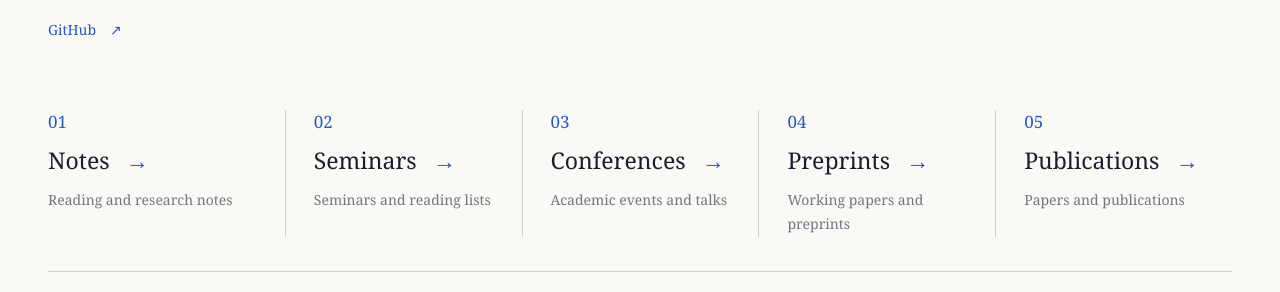
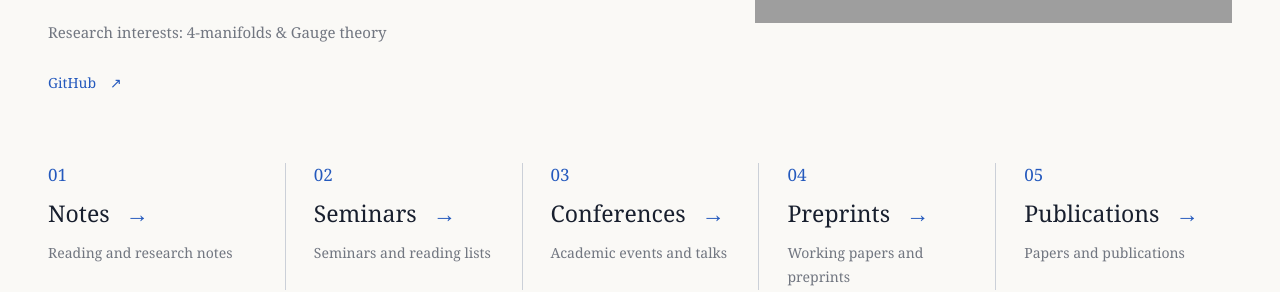
Before and after one commit to zijianl256-coder/zijianl256-coder.github.io, a plain HTML site: page index.html in a window 1280 px wide. Shown: the part 542-834 px from the top of the page. Drawn offline with Linux system fonts and the light colour scheme; grey boxes are pictures that could not be loaded.

Commit message:
Add research interests in 4-manifolds and gauge theory

```diff
--- a/index.html
+++ b/index.html
@@ -26,6 +26,7 @@
 <h1 id="hero-title">Tzuchien</h1><div class="accent-rule"></div>
 <p class="hero-subtitle" data-zh="学习, 研究与交流." data-en="Learning, research, and conversation.">学习, 研究与交流.</p>
 <p class="hero-description" data-zh="在这里记录阅读与思考, 整理研究笔记, 分享讨论班与学术活动." data-en="A space for reading and thinking, research notes, seminars, and academic life.">在这里记录阅读与思考, 整理研究笔记, 分享讨论班与学术活动.</p>
+<p class="hero-description"><span data-zh="研究兴趣: " data-en="Research interests: ">研究兴趣: </span><span>4-manifolds &amp; Gauge theory</span></p>
 <a class="text-link" href="https://github.com/zijianl256-coder" target="_blank" rel="noreferrer">GitHub <span aria-hidden="true">↗</span></a>
 </div>
 <figure class="portrait"><img src="assets/avatar.png" alt="Tzuchien avatar" width="1086" height="1159" fetchpriority="high" /></figure>
```
